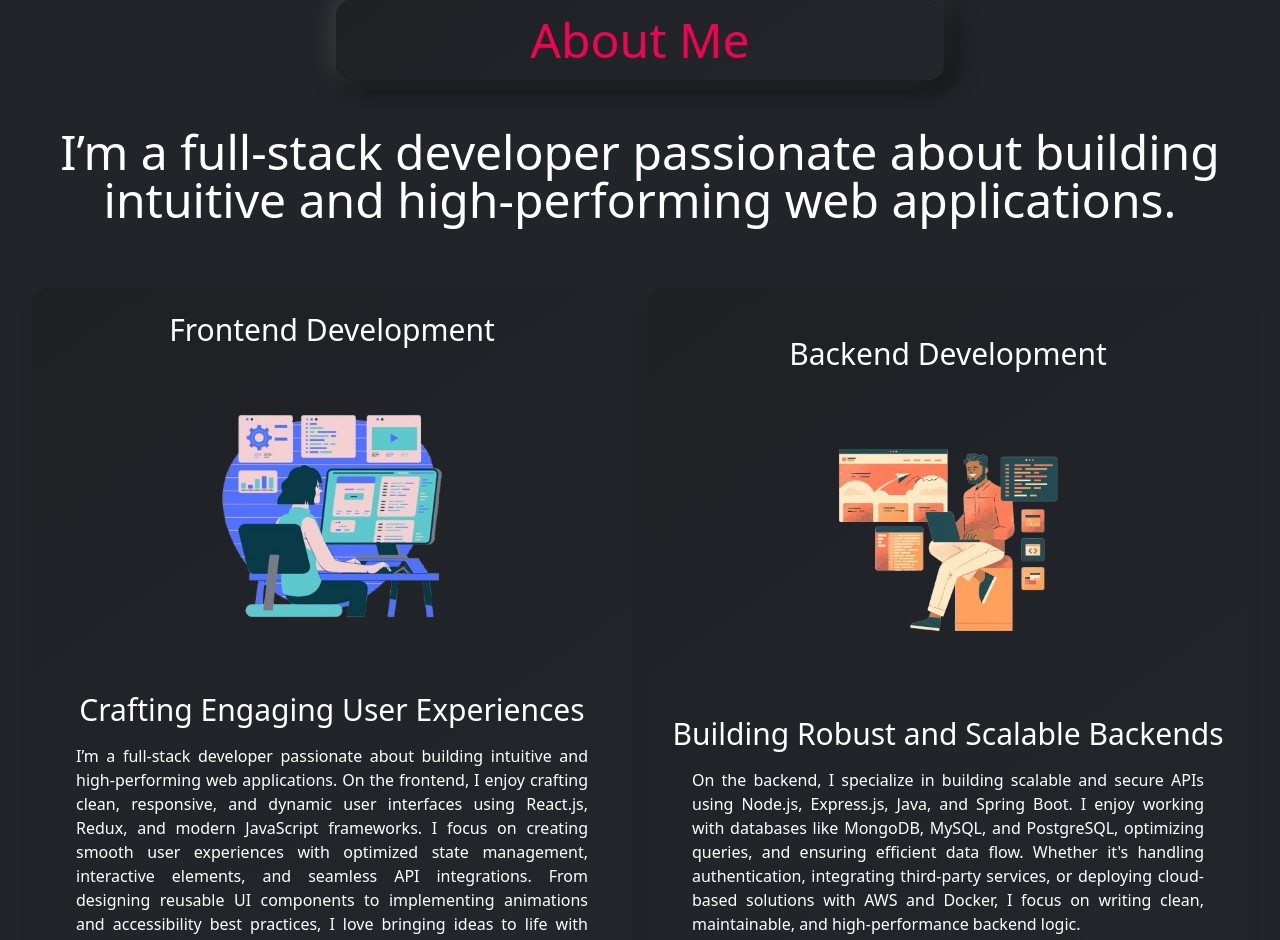
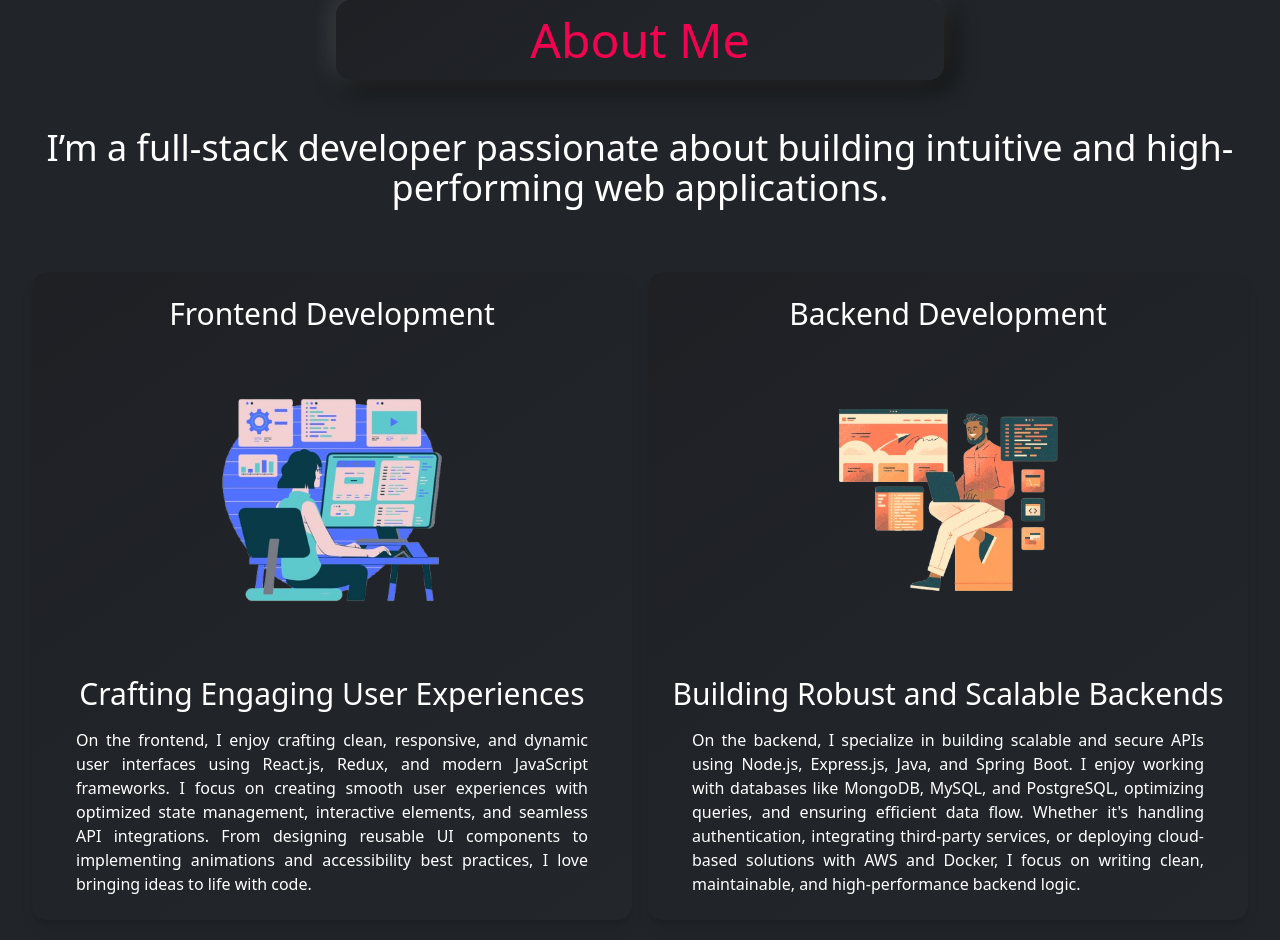
Before and after one commit to mahesh349/Portfolio, a React (Vite) app: page / in a window 1280 px wide. Shown: the part 960-1900 px from the top of the page. Built offline with nearby package versions, Linux system fonts and the light colour scheme.

Commit message:
Portfolio

```diff
--- a/src/components/AboutMe.jsx
+++ b/src/components/AboutMe.jsx
@@ -12,7 +12,7 @@ function AboutMe({ isActive }) {
                     rounded-[15px]`}>
         {About.text0}
       </h1>
-      <h1 className={`font-thin text-5xl mt-12 mb-12 ${isActive ? 'text-white' : 'text-black'}`}>
+      <h1 className={`font-thin text-4xl mt-12 mb-12 ${isActive ? 'text-white' : 'text-black'}`}>
         {About.text1}
       </h1>
       <SplitNew isActive={isActive}/>
--- a/src/components/NestedComponents/SplitDivAnimation.jsx
+++ b/src/components/NestedComponents/SplitDivAnimation.jsx
@@ -15,7 +15,6 @@ const SplitNew = ({ isActive }) => {
         <img src={About.FrontImg} alt="Front End" className="h-48 w-auto lg:h-[20rem] object-cover mb-4" />
         <h2 className="text-3xl mb-4">Crafting Engaging User Experiences</h2>
         <p className="text-justify max-w-lg">
-          I’m a full-stack developer passionate about building intuitive and high-performing web applications.
           On the frontend, I enjoy crafting clean, responsive, and dynamic user interfaces using React.js, Redux,
           and modern JavaScript frameworks. I focus on creating smooth user experiences with optimized state management,
           interactive elements, and seamless API integrations. From designing reusable UI components to implementing animations
```
